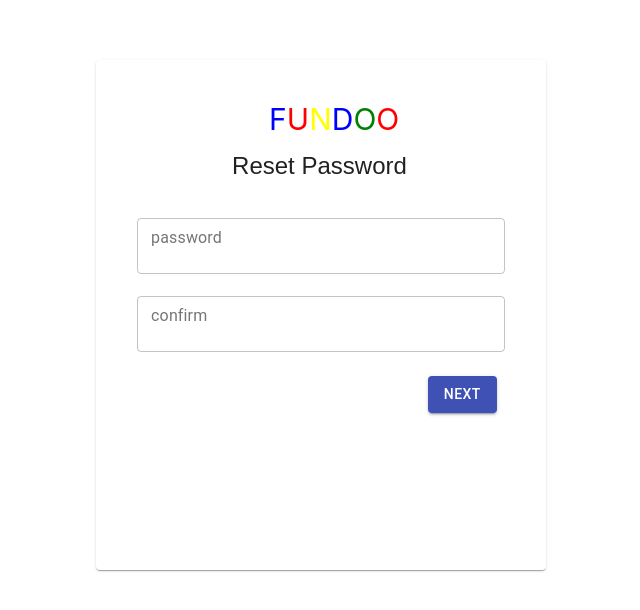
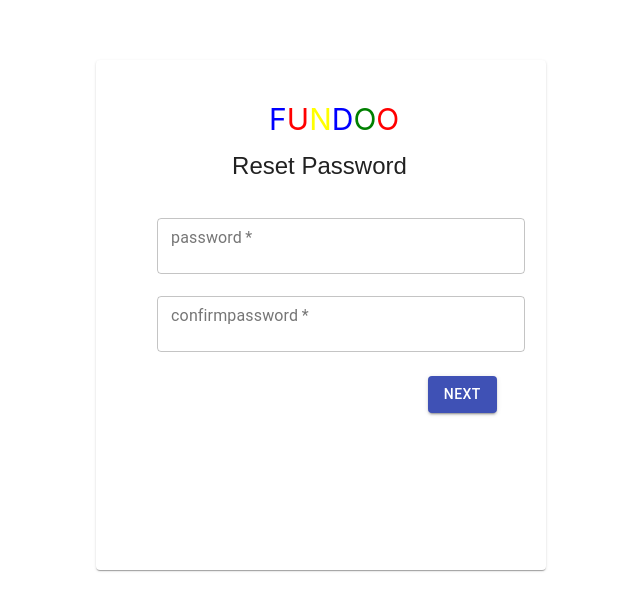
Before and after one commit to SUBE007/Fundoo-API-FrontEnd, a React (Create React App) app: page /resetpassword/1 in a window 1280 px wide. Shown: the top 610 px of the page, without its empty margins (361-1001 px from the left). Built offline with nearby package versions, Linux system fonts and the light colour scheme.

Commit message:
[SUBE007]Refactored ResetPasswor.jsx done formvalidation also in the file

```diff
--- a/src/CSS/ResetPassword.css
+++ b/src/CSS/ResetPassword.css
@@ -25,10 +25,16 @@
     font-family: 'Google Sans', 'Noto Sans Myanmar UI', arial, sans-serif;
 }
 
-.resetpasswordtext {
+.passwordtext {
     margin-top: 10px;
-    /* margin-left:20px;    */
-    /* width: 1000%; */
+    margin-left:20px;
+     width: 100%;
+}
+
+.confirmpasswordtext {
+    margin-top: 10px;
+    margin-left:20px;
+     width: 100%;
 }
 
 .nextbutton {
--- a/src/Router/Router.js
+++ b/src/Router/Router.js
@@ -11,7 +11,7 @@ const Router = () => {
     <BrowserRouter>
       <Route path="/register" component={Registration} />
       <Route path="/forgotpassword" component={ForgotPassword} />
-      <Route path="/resetpassword" component={ResetPassword} />
+      <Route path="/resetpassword/:token" component={ResetPassword} />
       <Route path="/dashboard/notes" component={Dashboard} />
       <Route path="/" exact component={Login} />
    </BrowserRouter>
--- a/src/component/ResetPassword.jsx
+++ b/src/component/ResetPassword.jsx
@@ -1,6 +1,10 @@
 import React, {Component} from 'react';
 import TextField from '@material-ui/core/TextField';
 import Button from '@material-ui/core/Button';
+import Visibility from '@material-ui/icons/Visibility';
+import VisibilityOff from '@material-ui/icons/VisibilityOff';
+import IconButton from '@material-ui/core/IconButton';
+import InputAdornment from '@material-ui/core/InputAdornment';
 import CardContent from '@material-ui/core/CardContent';
 import Card from '@material-ui/core/Card';
 import '../CSS/ResetPassword.css';
@@ -9,10 +13,10 @@ import {resetPassword} from '../services/UserService/UserServices';
 export class ResetPassword extends Component {
   constructor (props) {
     super (props);
-
     this.state = {
       password: '',
-      confirm: '',
+      confirmpassword: '',
+      errors: {},
      };
   }
 
@@ -22,23 +26,57 @@ export class ResetPassword extends Component {
     });
   };
 
+  validateForm = () => {
+    let errors = {};
+    let formIsValid = true;
+
+    if (!RegExp("((?=.*[a-z])(?=.*\\d)(?=.*[A-Z])(?=.*[@#$%!*]).{8,20})").test(this.state.password)) {
+        errors['password'] = '*enter the valid password'
+        formIsValid = false
+    }
+    if (!this.state.password) {
+        errors['password'] = '*enter the password'
+        formIsValid = false
+    }
+    if (!RegExp("((?=.*[a-z])(?=.*\\d)(?=.*[A-Z])(?=.*[@#$%!*]).{8,20})").test(this.state.confirmpassword)) {
+      errors['confirmpassword'] = '*enter the valid confirm password'
+      formIsValid = false
+    }
+    if (!this.state.confirmpassword) {
+        errors['confirmpassword'] = '*enter the confirm password'
+        formIsValid = false
+    }
+    if (this.state.password !== this.state.confirmpassword) {
+        errors['confirmpassword'] = '*password doesn\'t match'
+        formIsValid = false
+    }
+
+    this.setState ({
+      errors: errors,
+    });
+    return formIsValid;
+  };
+
   resetPasswordForm = () => {
+    if (this.validateForm ()) {
         let token = localStorage.getItem ("Token");
         console.log (token, "token");
-
         let user = {};
         user.password = this.state.password;
-    user.confirm = this.state.confirm;
+        user.confirmpassword = this.state.confirmpassword;
+        console.log (user);
 
         resetPassword (token, user)
         .then (Response => {
           console.log ("Password Successfully Changed");
-        alert ("Password Successfully Changed");
+          alert ("*Password Successfully Changed");
         })
-      .catch (err => {
-        console.log ("Failed To Change the Password");
-        alert ("Failed To Change the Password");
+        .catch (error => {
+          console.log ('Error', error.response);
+          console.log (error.response.data.message, "Failed To Change the Password");
+          alert (error.response.data.message,"*Failed To Change the Password");
          });
+    }
   };
 
   render () {
@@ -59,22 +97,32 @@ export class ResetPassword extends Component {
               <span>Reset Password</span>
             </div>
             <br />
-            <div className="resetpasswordtext">
-              <TextField margin="dense" label="password"  size="small"  name="password"  variant="outlined"
-                id="outlined-required"
-                inputProps={{
-                  style: {height: 35, width: 340},
-                }}
+            <div className="passwordtext">
+              <TextField required margin="dense" label="password"  size="small"  name="password"  variant="outlined"
+                id="outlined-adornment-password"
+                type={this.state.showPassword ? 'text' : 'password'}
+                inputProps={{style: {height: 35, width: 340}, }}
+                error={this.state.errors.password}
+                helperText={this.state.errors.password}
                 onChange={this.axios}
               />
             </div>
-            <div className="resetpasswordtext">
-              <TextField  margin="dense"  label="confirm"  size="small" name="confirm" variant="outlined"
-                id="outlined-required"
-                inputProps={{
-                  style: {height: 35, width: 340},
+            <div className="confirmpasswordtext">
+              <TextField required margin="dense"  label="confirmpassword"  size="small" name="confirmpassword" variant="outlined"
+                id="outlined-adornment-password"
+                type={this.state.showPassword ? 'text' : 'password'}
+                error={this.state.errors.confirmpassword}
+                helperText={this.state.errors.confirmpassword}
+                onChange={this.axios}
+                inputProps={{style: {height: 35, width: 340},
+                endAdornment: (
+                  <InputAdornment position="end" sytle={{width: '10px'}}>
+                    <IconButton  onClick={() => this.setState ({showPassword: !this.state.showPassword })} >
+                       {this.state.showPassword ? <Visibility /> : <VisibilityOff />}
+                    </IconButton>
+                  </InputAdornment>
+                ),
                 }}
-                onChange={this.axios}
               />
             </div>
             <br />
--- a/src/services/UserService/UserServices.jsx
+++ b/src/services/UserService/UserServices.jsx
@@ -36,10 +36,10 @@ export function forgotPassword (forgotPasswordDTO) {
     }
   );
 }
-export function resetPassword (resetPasswordDTO) {
+export function resetPassword (token,resetPasswordDTO) {
   return axiosService.axiosPost (
     "http://localhost:8080/user/resetpassword",
-    resetPasswordDTO,
+    resetPasswordDTO,token,
     {
       headers: {
         "Content-Type": "application/json;charset=utf-8",
```
Lines whose indentation alone changed are shown as unchanged.
